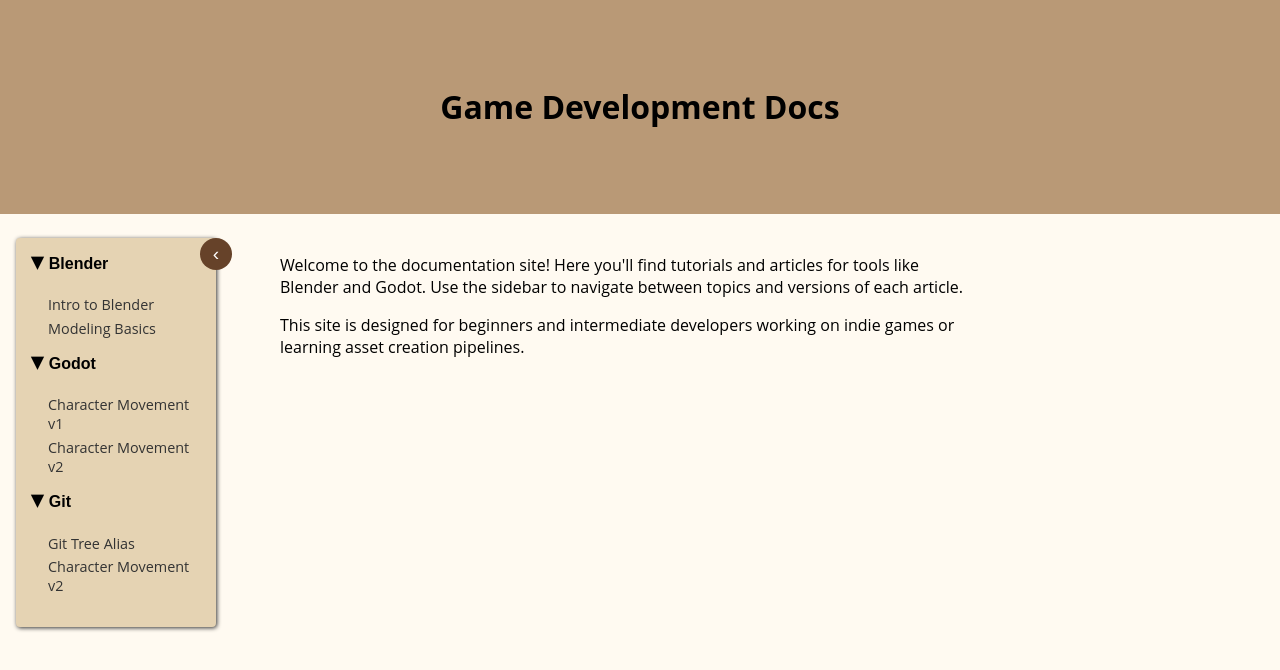
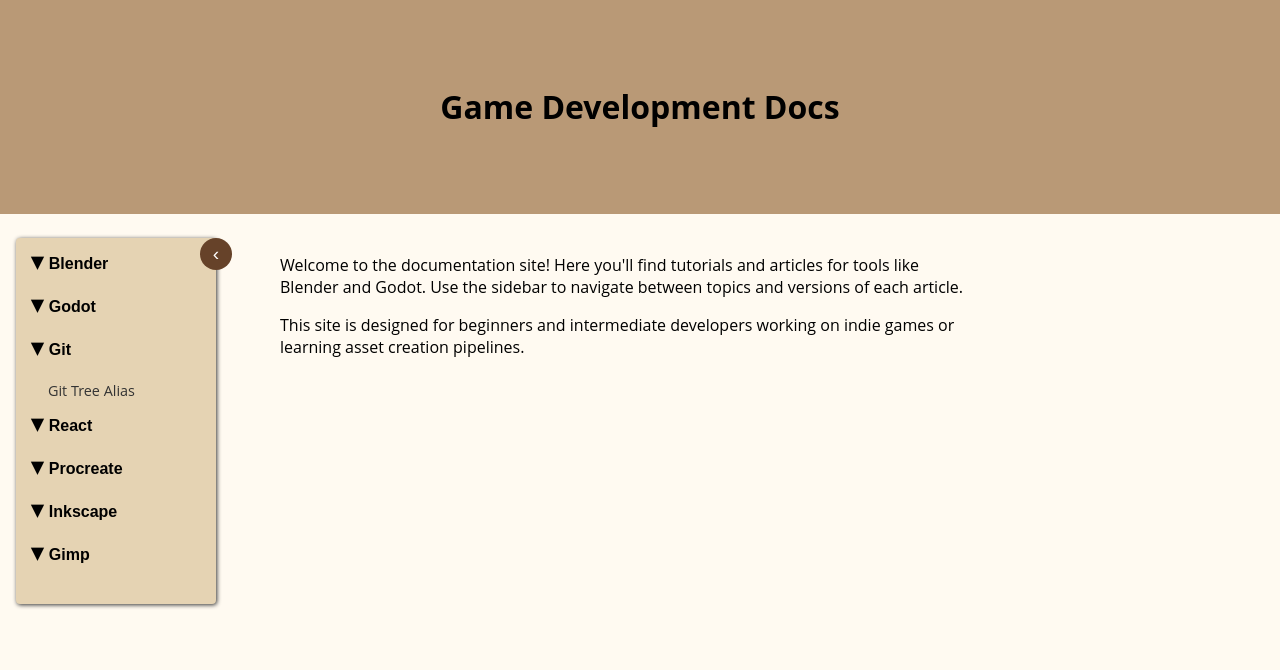
Before and after one commit to jon-yosh/game-development-documentation, a React (Vite) app in the folder game-development-documentation/: page / in a window 1280 px wide. Shown: the top 670 px of the page. Built offline with nearby package versions, Linux system fonts and the light colour scheme.

Commit message:
complete styling

```diff
--- a/game-development-documentation/src/components/Sidebar/Sidebar.tsx
+++ b/game-development-documentation/src/components/Sidebar/Sidebar.tsx
@@ -4,32 +4,22 @@
 
 const docs = {
     blender: [
-        { title: "Intro to Blender", id: "intro-to-blender" },
-        { title: "Modeling Basics", id: "modeling-basics" },
     ],
     godot: [
-        { title: "Character Movement v1", id: "character-movement-v1" },
-        { title: "Character Movement v2", id: "character-movement-v2" },
     ],
     git: [
-        { title: "Git Tree Alias", id: "git/git-tree-alias/v1/git-tree-alias-v1" },
-        { title: "Character Movement v2", id: "character-movement-v2" },
+        {
+            title: "Git Tree Alias",
+            id: "git/git-tree-alias/git-tree-alias"
+        },
     ],
     react: [
-        { title: "Character Movement v1", id: "character-movement-v1" },
-        { title: "Character Movement v2", id: "character-movement-v2" },
     ],
     procreate: [
-        { title: "Character Movement v1", id: "character-movement-v1" },
-        { title: "Character Movement v2", id: "character-movement-v2" },
     ],
     inkscape: [
-        { title: "Character Movement v1", id: "character-movement-v1" },
-        { title: "Character Movement v2", id: "character-movement-v2" },
     ],
     gimp: [
-        { title: "Character Movement v1", id: "character-movement-v1" },
-        { title: "Character Movement v2", id: "character-movement-v2" },
     ],
 };
 
@@ -38,6 +28,10 @@
     const [showBlender, setShowBlender] = useState(true);
     const [showGodot, setShowGodot] = useState(true);
     const [showGit, setShowGit] = useState(true);
+    const [showReact, setShowReact] = useState(true);
+    const [showProcreate, setShowProcreate] = useState(true);
+    const [showInkscape, setShowInkscape] = useState(true);
+    const [showGimp, setShowGimp] = useState(true);
 
     return (
         <aside className={`sidebar-wrapper ${collapsed ? "collapsed" : ""}`}>
@@ -101,7 +95,7 @@
                             )}
                         </div>
 
-                        {/* git */}
+                        {/* Git */}
                         <div className="section">
                             <button
                                 onClick={() => setShowGit(!showGit)}
@@ -129,6 +123,118 @@
                             )}
                         </div>
 
+                        {/* React */}
+                        <div className="section">
+                            <button
+                                onClick={() => setShowReact(!showReact)}
+                                className="section-title"
+                            >
+                                <span
+                                    style={{
+                                        display: "inline-block",
+                                        transition: "transform 0.3s ease",
+                                        transform: showReact ? "rotate(90deg)" : "rotate(0deg)",
+                                    }}
+                                >
+                                    ▶
+                                </span>{" "}
+                                React
+                            </button>
+                            {showReact && (
+                                <ul className="link-list">
+                                    {docs.react.map(({ title, id }) => (
+                                        <li key={id}>
+                                            <Link to={`/docs/${id}`}>{title}</Link>
+                                        </li>
+                                    ))}
+                                </ul>
+                            )}
+                        </div>
+
+                        {/* Procreate */}
+                        <div className="section">
+                            <button
+                                onClick={() => setShowProcreate(!showProcreate)}
+                                className="section-title"
+                            >
+                                <span
+                                    style={{
+                                        display: "inline-block",
+                                        transition: "transform 0.3s ease",
+                                        transform: showProcreate ? "rotate(90deg)" : "rotate(0deg)",
+                                    }}
+                                >
+                                    ▶
+                                </span>{" "}
+                                Procreate
+                            </button>
+                            {showProcreate && (
+                                <ul className="link-list">
+                                    {docs.procreate.map(({ title, id }) => (
+                                        <li key={id}>
+                                            <Link to={`/docs/${id}`}>{title}</Link>
+                                        </li>
+                                    ))}
+                                </ul>
+                            )}
+                        </div>
+
+                        {/* Inkscape */}
+                        <div className="section">
+                            <button
+                                onClick={() => setShowInkscape(!showInkscape)}
+                                className="section-title"
+                            >
+                                <span
+                                    style={{
+                                        display: "inline-block",
+                                        transition: "transform 0.3s ease",
+                                        transform: showInkscape ? "rotate(90deg)" : "rotate(0deg)",
+                                    }}
+                                >
+                                    ▶
+                                </span>{" "}
+                                Inkscape
+                            </button>
+                            {showInkscape && (
+                                <ul className="link-list">
+                                    {docs.inkscape.map(({ title, id }) => (
+                                        <li key={id}>
+                                            <Link to={`/docs/${id}`}>{title}</Link>
+                                        </li>
+                                    ))}
+                                </ul>
+                            )}
+                        </div>
+
+                        {/* Gimp */}
+                        <div className="section">
+                            <button
+                                onClick={() => setShowGimp(!showGimp)}
+                                className="section-title"
+                            >
+                                <span
+                                    style={{
+                                        display: "inline-block",
+                                        transition: "transform 0.3s ease",
+                                        transform: showGimp ? "rotate(90deg)" : "rotate(0deg)",
+                                    }}
+                                >
+                                    ▶
+                                </span>{" "}
+                                Gimp
+                            </button>
+                            {showGimp && (
+                                <ul className="link-list">
+                                    {docs.gimp.map(({ title, id }) => (
+                                        <li key={id}>
+                                            <Link to={`/docs/${id}`}>{title}</Link>
+                                        </li>
+                                    ))}
+                                </ul>
+                            )}
+                        </div>
+
                         {/* End of Sections */}
                     </div>
                 </div>
```
Also changed, not shown: game-development-documentation/public/docs/git/git-tree-alias/assets/blender-git-tree.png (renamed from game-development-documentation/public/docs/git/git-tree-alias/v1/assets/blender-git-tree.png), game-development-documentation/public/docs/git/git-tree-alias/git-tree-alias.md (renamed from game-development-documentation/public/docs/git/git-tree-alias/v1/git-tree-alias-v1.md), 1 other file (tests, documents, lock files or other folders).
